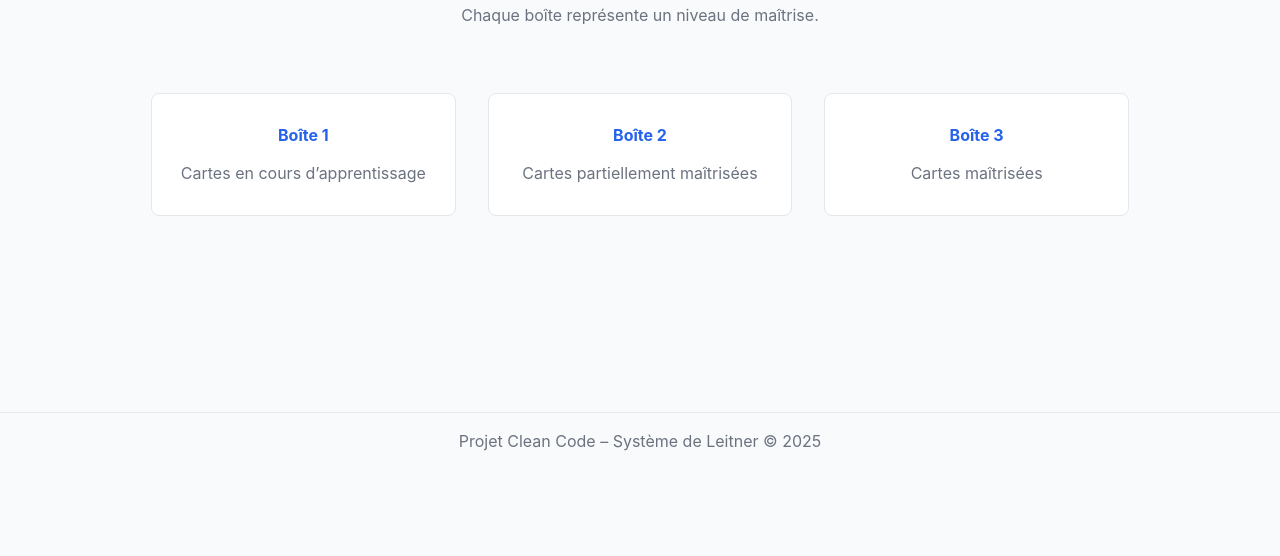
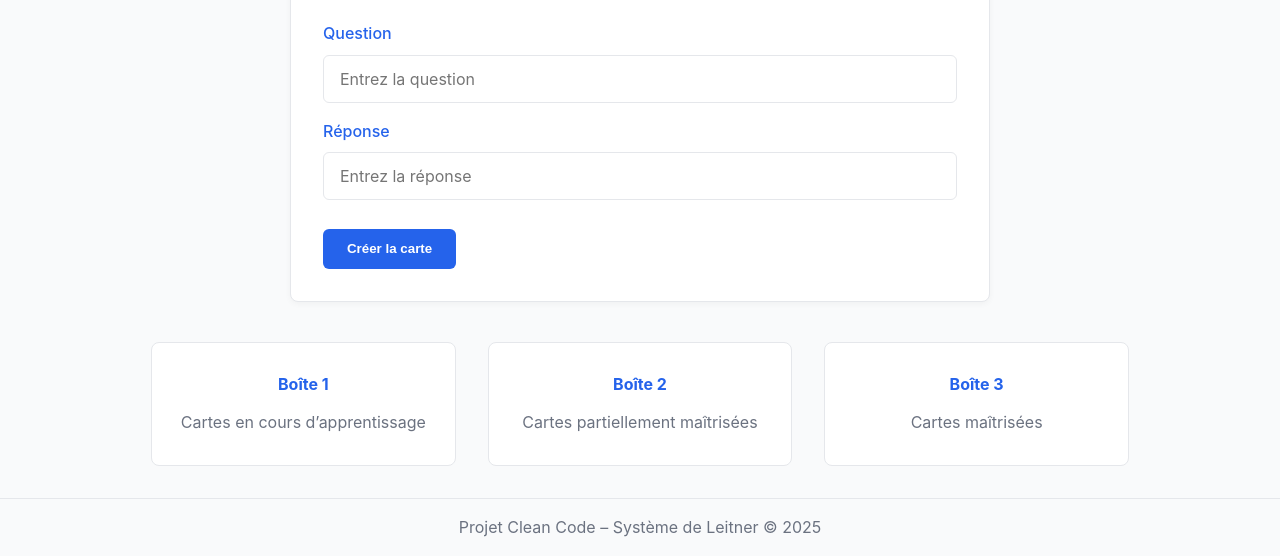
Before and after one commit to sohaila-1/leitner-clean-code, a website: page front/pages/boxes.html in a window 1280 px wide. Shown: the part 329-885 px from the top of the page. Before the commit the page ends 800 px from the top, so only its background shows below. Drawn offline with Linux system fonts and the light colour scheme; no server answers.

Commit message:
Added forms and button to add new cards

```diff
--- a/front/css/style.css
+++ b/front/css/style.css
@@ -276,6 +276,65 @@ body {
 }
 
 /* =========================
+   Create card
+========================= */
+
+.create-card {
+    width: 100%;
+    max-width: 700px;
+    margin-bottom: var(--spacing-2xl);
+    padding: var(--spacing-xl);
+    background-color: var(--white);
+    border-radius: var(--radius-md);
+    border: 1px solid var(--border-color);
+    box-shadow: 0 2px 6px rgba(0, 0, 0, 0.04);
+}
+
+.create-card h3 {
+    font-size: 1.4rem;
+    margin-bottom: var(--spacing-lg);
+    text-align: left;
+}
+
+.create-card-form {
+    display: flex;
+    flex-direction: column;
+    gap: var(--spacing-md);
+}
+
+.form-group {
+    display: flex;
+    flex-direction: column;
+    gap: var(--spacing-xs);
+}
+
+.form-group label {
+    font-weight: 500;
+    color: var(--primary-color);
+}
+
+.form-input {
+    padding: var(--spacing-sm) var(--spacing-md);
+    border-radius: var(--radius-sm);
+    border: 1px solid var(--border-color);
+    font-family: var(--font-family);
+    font-size: 1rem;
+    transition: border-color 0.2s ease, box-shadow 0.2s ease;
+    background-color: var(--white);
+}
+
+.form-input:focus {
+    outline: none;
+    border-color: var(--primary-color);
+    box-shadow: 0 0 0 3px rgba(37, 99, 235, 0.12);
+}
+
+.create-card .btn-primary {
+    align-self: flex-start;
+    margin-top: var(--spacing-sm);
+}
+
+/* =========================
    Footer
 ========================= */
 
--- a/front/js/api.js
+++ b/front/js/api.js
@@ -134,3 +134,4 @@ class ApiService {
 
 // Instance globale du service API
 const api = new ApiService();
+window.api = api;
--- a/front/js/app.js
+++ b/front/js/app.js
@@ -7,8 +7,8 @@ let isAnswerVisible = false;
  */
 async function loadCards() {
     try {
-        const response = await fetch("http://localhost:3000/cards");
-        flashcards = await response.json();
+        const cards = await window.api.getCards();
+        flashcards = cards;
 
         if (flashcards.length === 0) {
             console.warn("No cards found");
@@ -67,9 +67,33 @@ function moveToNextCard() {
     renderCard();
 }
 
+function addCard() {
+  const form = document.getElementById("createCardForm");
+  if (!form) return;
+
+  form.addEventListener("submit", async (event) => {
+    event.preventDefault();
+
+    const question = document.getElementById("question").value.trim();
+    const answer = document.getElementById("answer").value.trim();
+
+    try {
+      await window.api.createCard(question, answer);
+      await loadCards();
+
+      form.reset();
+      alert("Carte créée avec succès");
+    } catch (err) {
+      console.error("Failed to create card", err);
+      alert("Erreur lors de la création de la carte");
+    }
+  });
+}
+
 /**
  * Initialize app
  */
 document.addEventListener("DOMContentLoaded", () => {
     loadCards();
+    addCard();
 });
--- a/front/pages/boxes.html
+++ b/front/pages/boxes.html
@@ -1,11 +1,13 @@
 <!DOCTYPE html>
 <html lang="fr">
+
 <head>
     <meta charset="UTF-8" />
     <meta name="viewport" content="width=device-width, initial-scale=1.0" />
     <title>Boîtes – Leitner</title>
     <link rel="stylesheet" href="../css/style.css" />
 </head>
+
 <body>
 
     <header class="header">
@@ -24,6 +26,28 @@
         <section class="hero">
             <h2>Progression des cartes</h2>
             <p>Chaque boîte représente un niveau de maîtrise.</p>
+        </section>
+
+        <section class="create-card">
+            <h3>Créer une nouvelle fiche</h3>
+
+            <form id="createCardForm" class="create-card-form">
+                <div class="form-group">
+                    <label for="question">Question</label>
+                    <input type="text" id="question" name="question" class="form-input" placeholder="Entrez la question"
+                        required />
+                </div>
+
+                <div class="form-group">
+                    <label for="answer">Réponse</label>
+                    <input type="text" id="answer" name="answer" class="form-input" placeholder="Entrez la réponse"
+                        required />
+                </div>
+
+                <button type="submit" class="btn-primary">
+                    Créer la carte
+                </button>
+            </form>
         </section>
 
         <section class="steps">
@@ -48,5 +72,9 @@
         <p>Projet Clean Code – Système de Leitner © 2025</p>
     </footer>
 
+    <script src="../js/api.js"></script>
+    <script src="../js/app.js"></script>
+
 </body>
+
 </html>
```
Lines whose indentation alone changed are shown as unchanged.
